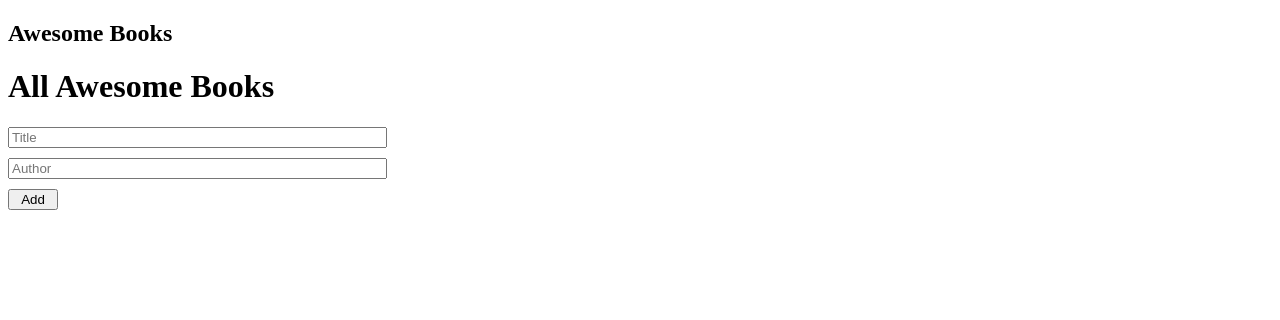
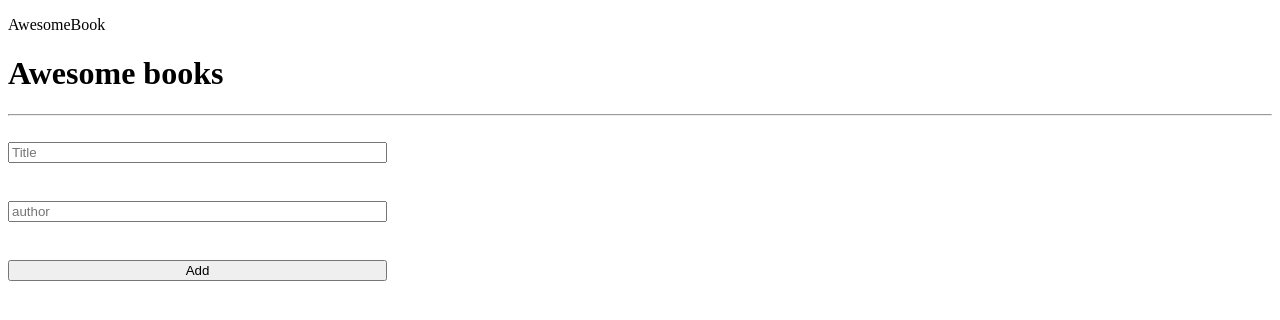
Before and after one commit to Mehria-Rahmani/awasome-books, a plain HTML site: page index.html in a window 1280 px wide. Drawn offline with Linux system fonts and the light colour scheme.

Commit message:
add html forms and h1 elements to my prject

```diff
--- a/index.html
+++ b/index.html
@@ -1,42 +1,36 @@
 <!DOCTYPE html>
 <html lang="en">
   <head>
-  <meta charset="UTF-8">
-  <meta http-equiv="X-UA-Compatible" content="IE=edge">
-  <meta name="viewport" content="width=device-width, initial-scale=1.0">
-  <link rel="stylesheet" href="style.css" type="text/css">
-  <title>Awesome Books</title>
+    <meta charset="UTF-8" />
+    <meta http-equiv="X-UA-Compatible" content="IE=edge" />
+    <meta name="viewport" content="width=device-width, initial-scale=1.0" />
+    <title>Awesome-books</title>
+    <link rel="stylesheet" href="style.css" />
   </head>
   <body>
+    <div class="main-container">
       <header>
-    <div class="header">
-      <h2 class="header-title">Awesome Books</h2>
+        <nav>
+          <p class="logo">AwesomeBook</p>
 
+        </nav>
       </header>
-
-  <main>
-
-    <div>
-      <h1 id="title" class="title">All Awesome Books</h1>
-
+      <div id="current-date"></div>
+      <div class="book-list-container">
+        <h1>Awesome books</h1>
+        <div id="book-list"></div>
       </div>
 
-    <div id="list" class="list">
-      <ul id="book-list">
-      </ul>
-    </div>
+      <div class="form-container">
+        <!-- <h1 class="add-text">Add a new book</h1> -->
+        <hr class="hr" />
+        <br />
+        <form id="book-form">
+          <input type="text" required placeholder="Title" id="title" /><br />
+          <input type="text" required placeholder="author" id="author" /><br />
+          <button id="add-button" type="submit">Add</button>
+        </form>
 
-    <div id="form" class="form">
-      <form action="#" class="input-form" method="post">
-        <input id="bookTitle" type="text" placeholder="Title">
-        <input id="bookAuthor" type="text" placeholder="Author">
-        <button id="add-btn" type="button">Add</button>
-      </form>
-    </div>
-
-  </main>
-
-  <script src="https://cdn.jsdelivr.net/npm/luxon@2.0.2/build/global/luxon.min.js"></script>
     <script src="main.js"></script>
   </body>
 </html>
```
Lines whose indentation alone changed are shown as unchanged.
